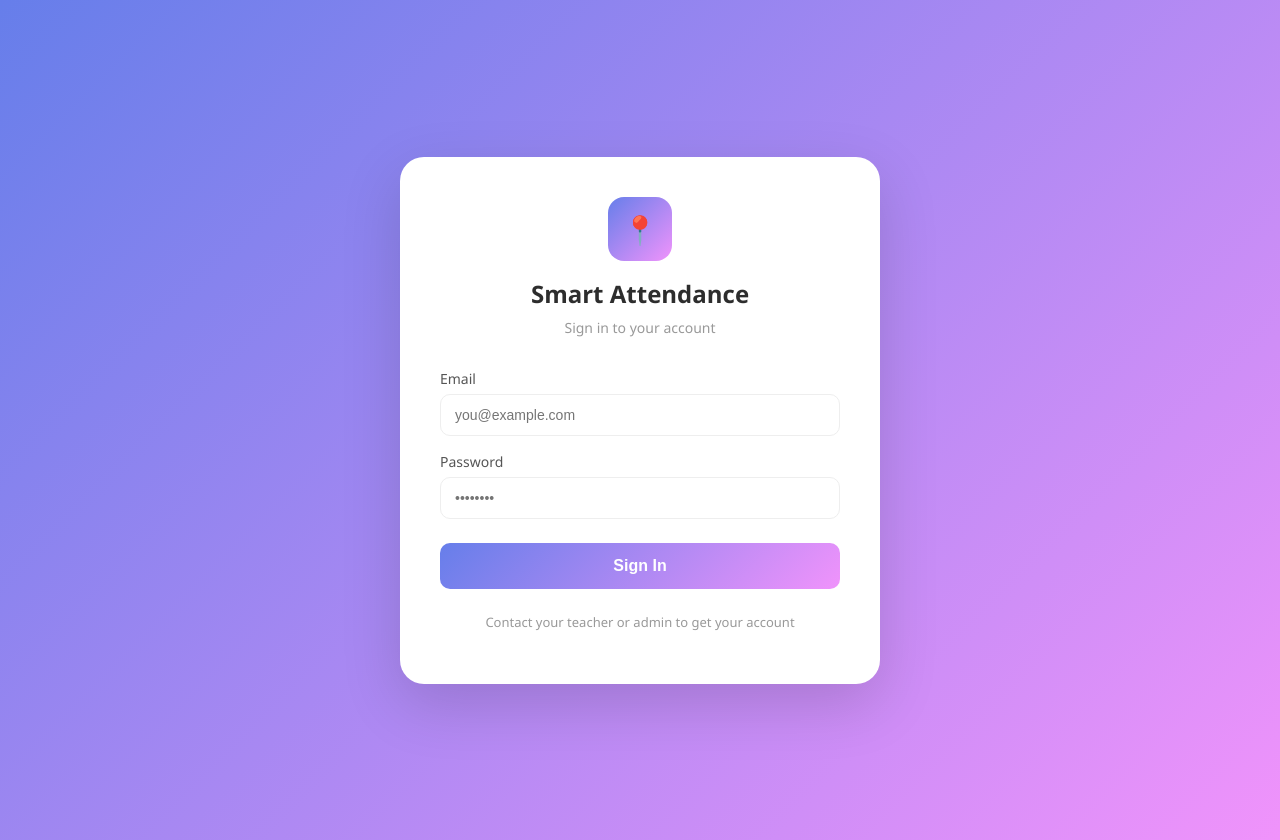
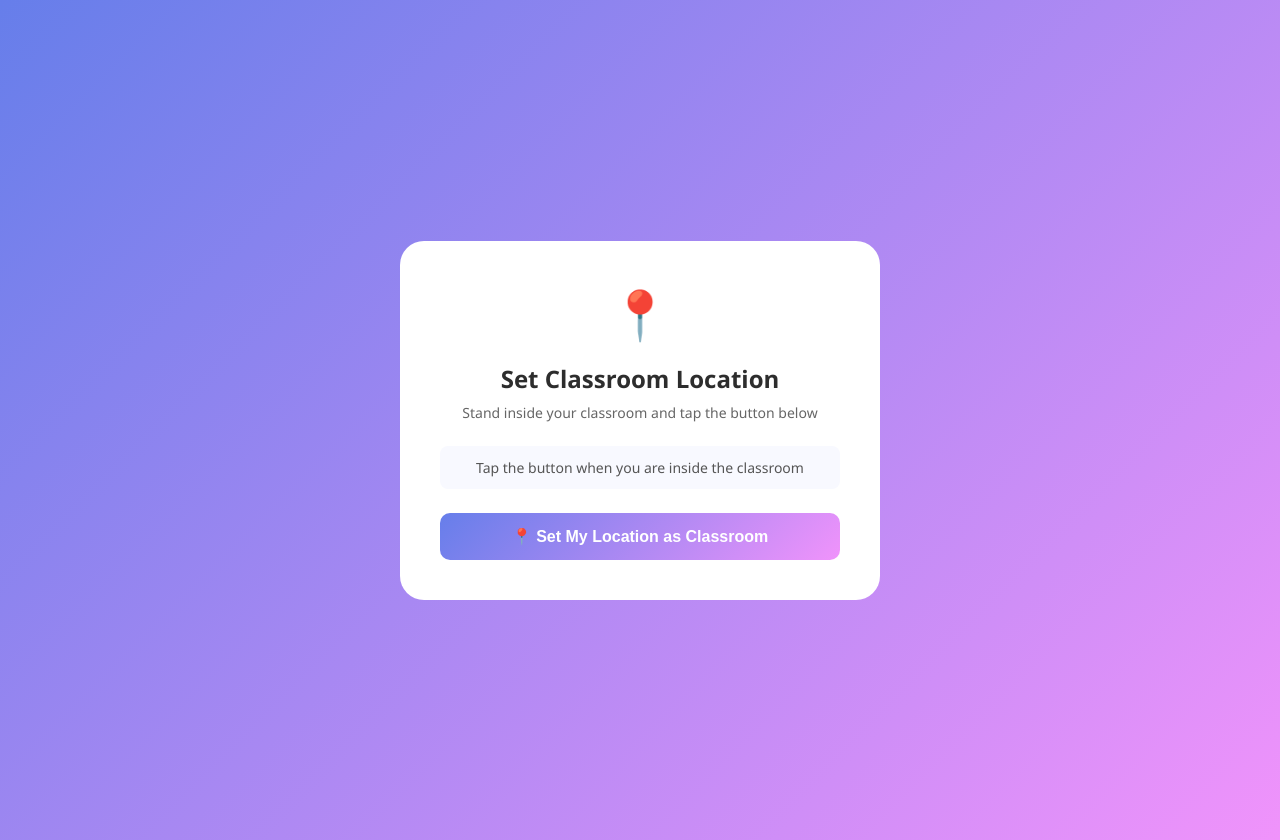
Before and after one commit to Advaita-Srivastav/smart-attendance, a React (Create React App) app in the folder client/: page /set-classroom in a window 1280 px wide. Before the commit this address led to /login. Built offline with nearby package versions, Linux system fonts and the light colour scheme; no server answers.

Commit message:
add classroom QR location setter

```diff
--- a/client/src/App.js
+++ b/client/src/App.js
@@ -3,6 +3,7 @@ import { AuthProvider, useAuth } from './context/AuthContext';
 import Login from './pages/Login';
 import StudentDashboard from './pages/StudentDashboard';
 import TeacherDashboard from './pages/TeacherDashboard';
+import SetClassroomLocation from './pages/SetClassroomLocation';
 import MarkAttendance from './pages/MarkAttendance';
 
 const ProtectedRoute = ({ children, role }) => {
@@ -18,6 +19,7 @@ function App() {
     <AuthProvider>
       <BrowserRouter>
         <Routes>
+          <Route path="/set-classroom" element={<SetClassroomLocation />} />
           <Route path="/mark-attendance" element={<MarkAttendance />} />
           <Route path="/login" element={<Login />} />
           <Route path="/student" element={
--- /dev/null
+++ b/client/src/pages/SetClassroomLocation.jsx
@@ -0,0 +1,100 @@
+import { useState } from 'react';
+import { useSearchParams, useNavigate } from 'react-router-dom';
+import API from '../services/api';
+
+export default function SetClassroomLocation() {
+  const [searchParams] = useSearchParams();
+  const [status, setStatus] = useState('Tap the button when you are inside the classroom');
+  const [done, setDone] = useState(false);
+  const navigate = useNavigate();
+  const subject_id = searchParams.get('subject_id');
+
+  const setLocation = () => {
+    setStatus('Getting your location...');
+    navigator.geolocation.getCurrentPosition(
+      async (pos) => {
+        try {
+          await API.post('/attendance/classroom/set-location', {
+            subject_id: parseInt(subject_id),
+            latitude: pos.coords.latitude,
+            longitude: pos.coords.longitude,
+            radius_meters: 50
+          });
+          setStatus(`✅ Classroom location set! Accuracy: ${Math.round(pos.coords.accuracy)} meters`);
+          setDone(true);
+        } catch (err) {
+          setStatus('Failed to set location. Try again.');
+        }
+      },
+      (err) => setStatus('Location access denied — enable GPS and try again'),
+      { enableHighAccuracy: true, timeout: 10000 }
+    );
+  };
+
+  return (
+    <div style={{
+      minHeight: '100vh',
+      background: 'linear-gradient(135deg, #667eea 0%, #f093fb 100%)',
+      display: 'flex',
+      flexDirection: 'column',
+      alignItems: 'center',
+      justifyContent: 'center',
+      fontFamily: 'Segoe UI, sans-serif',
+      padding: '20px',
+      textAlign: 'center',
+      color: 'white'
+    }}>
+      <div style={{
+        background: 'white',
+        borderRadius: '24px',
+        padding: '40px',
+        maxWidth: '400px',
+        width: '100%',
+        color: '#2d2d2d'
+      }}>
+        <div style={{ fontSize: '48px', marginBottom: '16px' }}>📍</div>
+        <h2 style={{ margin: '0 0 8px' }}>Set Classroom Location</h2>
+        <p style={{ color: '#666', fontSize: '14px', margin: '0 0 24px' }}>
+          Stand inside your classroom and tap the button below
+        </p>
+        <p style={{
+          background: '#f8f9ff',
+          padding: '12px',
+          borderRadius: '8px',
+          fontSize: '14px',
+          marginBottom: '24px',
+          color: '#555'
+        }}>{status}</p>
+        {!done ? (
+          <button onClick={setLocation} style={{
+            width: '100%',
+            padding: '14px',
+            background: 'linear-gradient(135deg, #667eea, #f093fb)',
+            color: 'white',
+            border: 'none',
+            borderRadius: '10px',
+            fontSize: '16px',
+            fontWeight: 'bold',
+            cursor: 'pointer'
+          }}>
+            📍 Set My Location as Classroom
+          </button>
+        ) : (
+          <button onClick={() => navigate('/teacher')} style={{
+            width: '100%',
+            padding: '14px',
+            background: '#4CAF50',
+            color: 'white',
+            border: 'none',
+            borderRadius: '10px',
+            fontSize: '16px',
+            fontWeight: 'bold',
+            cursor: 'pointer'
+          }}>
+            ✅ Done — Go to Dashboard
+          </button>
+        )}
+      </div>
+    </div>
+  );
+}
--- a/client/src/pages/TeacherDashboard.jsx
+++ b/client/src/pages/TeacherDashboard.jsx
@@ -30,7 +30,7 @@ export default function TeacherDashboard() {
   const [attendees, setAttendees] = useState([]);
   const [newSubject, setNewSubject] = useState('');
   const [message, setMessage] = useState('');
-  const [settingLocation, setSettingLocation] = useState(false);
+  const [classroomQR, setClassroomQR] = useState(false);
 
   const fetchSubjects = useCallback(async () => {
     try {
@@ -78,29 +78,6 @@ export default function TeacherDashboard() {
     } catch (err) { setMessage('Failed to delete subject'); }
   };
 
-  const setClassroomLocation = () => {
-    if (!selectedSubject) return setMessage('Select a subject first');
-    setSettingLocation(true);
-    navigator.geolocation.getCurrentPosition(async (pos) => {
-      try {
-        await API.post('/attendance/classroom/set-location', {
-          subject_id: selectedSubject,
-          latitude: pos.coords.latitude,
-          longitude: pos.coords.longitude,
-          radius_meters: 50
-        });
-        setMessage('Classroom location set successfully!');
-        setSettingLocation(false);
-      } catch (err) {
-        setMessage('Failed to set location');
-        setSettingLocation(false);
-      }
-    }, () => {
-      setMessage('Location access denied');
-      setSettingLocation(false);
-    });
-  };
-
   const startSession = async () => {
     if (!selectedSubject) return setMessage('Select a subject first');
     try {
@@ -108,6 +85,7 @@ export default function TeacherDashboard() {
       setSession(res.data.session);
       setQrToken(res.data.qr.token);
       fetchAttendees(res.data.session.id);
+      setClassroomQR(false);
       setMessage('');
     } catch (err) { setMessage('Failed to start session'); }
   };
@@ -158,7 +136,7 @@ export default function TeacherDashboard() {
           }}>{message}</div>
         )}
 
-        {/* Create Subject */}
+        {/* Subjects */}
         <div style={card}>
           <h3 style={{ margin: '0 0 16px', color: colors.dark }}>📚 Subjects</h3>
           <div style={{ display: 'flex', gap: '10px', marginBottom: '16px' }}>
@@ -180,7 +158,6 @@ export default function TeacherDashboard() {
             }}>Add</button>
           </div>
 
-          {/* Subject List with Delete */}
           {subjects.map(s => (
             <div key={s.id} style={{
               display: 'flex',
@@ -195,13 +172,9 @@ export default function TeacherDashboard() {
               <span style={{ fontWeight: '500', color: colors.dark }}>{s.name}</span>
               <button onClick={() => deleteSubject(s.id)} style={{
                 background: colors.red,
-                color: 'white',
-                border: 'none',
-                padding: '4px 12px',
-                borderRadius: '6px',
-                cursor: 'pointer',
-                fontSize: '12px',
-                fontWeight: 'bold'
+                color: 'white', border: 'none',
+                padding: '4px 12px', borderRadius: '6px',
+                cursor: 'pointer', fontSize: '12px', fontWeight: 'bold'
               }}>Delete</button>
             </div>
           ))}
@@ -212,7 +185,10 @@ export default function TeacherDashboard() {
           <h3 style={{ margin: '0 0 16px', color: colors.dark }}>🎯 Session Control</h3>
           <select
             value={selectedSubject}
-            onChange={(e) => setSelectedSubject(e.target.value)}
+            onChange={(e) => {
+              setSelectedSubject(e.target.value);
+              setClassroomQR(false);
+            }}
             style={{
               width: '100%', padding: '10px 14px',
               borderRadius: '8px', border: '1px solid #ddd',
@@ -225,14 +201,19 @@ export default function TeacherDashboard() {
             ))}
           </select>
 
-          <div style={{ display: 'flex', gap: '10px', flexWrap: 'wrap' }}>
-            <button onClick={setClassroomLocation} disabled={settingLocation} style={{
-              background: `linear-gradient(135deg, ${colors.orange}, #f5a623cc)`,
-              color: 'white', border: 'none',
-              padding: '10px 20px', borderRadius: '8px',
-              cursor: 'pointer', fontWeight: 'bold'
-            }}>
-              {settingLocation ? 'Getting Location...' : '📍 Set My Location as Classroom'}
+          <div style={{ display: 'flex', gap: '10px', flexWrap: 'wrap', marginBottom: '12px' }}>
+            <button
+              onClick={() => {
+                if (!selectedSubject) return setMessage('Select a subject first');
+                setClassroomQR(!classroomQR);
+              }}
+              style={{
+                background: `linear-gradient(135deg, ${colors.orange}, #f5a623cc)`,
+                color: 'white', border: 'none',
+                padding: '10px 20px', borderRadius: '8px',
+                cursor: 'pointer', fontWeight: 'bold'
+              }}>
+              📍 Set Classroom Location
             </button>
 
             {!session ? (
@@ -251,12 +232,34 @@ export default function TeacherDashboard() {
               }}>⏹ End Session</button>
             )}
           </div>
+
+          {/* Classroom QR */}
+          {classroomQR && selectedSubject && (
+            <div style={{
+              marginTop: '16px',
+              padding: '16px',
+              background: '#fff8e1',
+              borderRadius: '12px',
+              border: '1px solid #ffe082',
+              textAlign: 'center'
+            }}>
+              <p style={{ margin: '0 0 12px', fontWeight: '500', color: colors.dark }}>
+                📱 Scan this QR with your phone while standing inside the classroom
+              </p>
+              <p style={{ margin: '0 0 16px', fontSize: '13px', color: '#666' }}>
+                Phone GPS will set the exact classroom coordinates
+              </p>
+              <QRCodeSVG
+                value={`https://smart-attendance-pvppadrvk-alpha-adv.vercel.app/set-classroom?subject_id=${selectedSubject}`}
+                size={150}
+              />
+            </div>
+          )}
         </div>
 
         {/* Active Session */}
         {session && (
           <div style={{ display: 'grid', gridTemplateColumns: '1fr 1fr', gap: '20px' }}>
-            {/* QR Code */}
             <div style={{ ...card, textAlign: 'center' }}>
               <h3 style={{ margin: '0 0 8px', color: colors.dark }}>📲 Scan to Mark</h3>
               <p style={{ margin: '0 0 16px', color: '#666', fontSize: '13px' }}>
@@ -271,13 +274,13 @@ export default function TeacherDashboard() {
                   boxShadow: '0 2px 12px rgba(0,0,0,0.1)'
                 }}>
                   <QRCodeSVG
-value={`https://smart-attendance-pvppadrvk-alpha-adv.vercel.app/mark-attendance?session_id=${session.id}&token=${qrToken}`}                    size={180}
+                    value={`https://smart-attendance-pvppadrvk-alpha-adv.vercel.app/mark-attendance?session_id=${session.id}&token=${qrToken}`}
+                    size={180}
                   />
                 </div>
               )}
             </div>
 
-            {/* Attendees */}
             <div style={card}>
               <h3 style={{ margin: '0 0 16px', color: colors.dark }}>
                 ✅ Present ({attendees.length})
```
